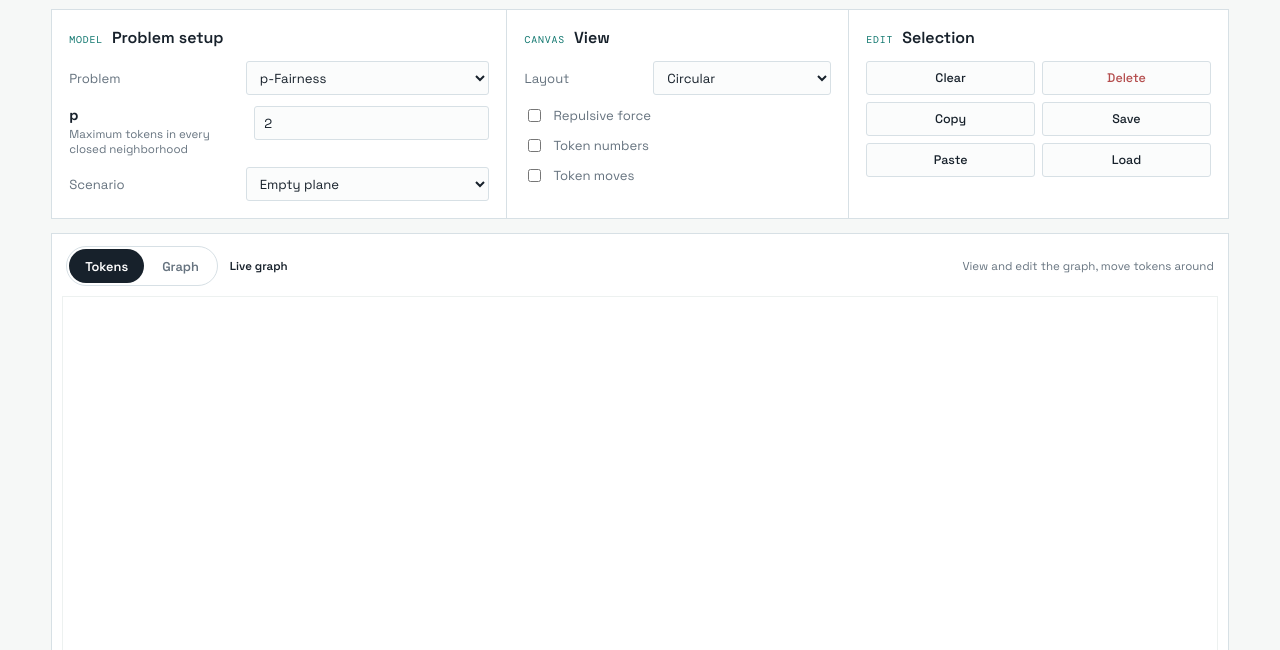
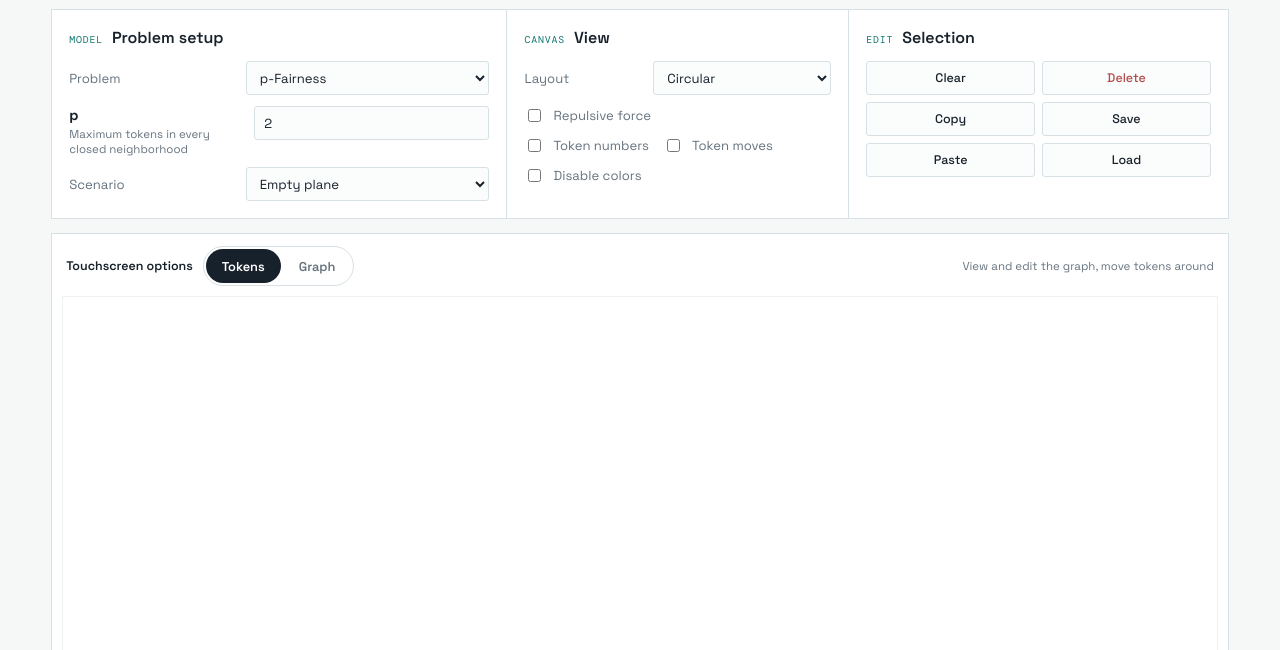
Before and after one commit to whaypr/token-reconfiguration, a website built with Vite: page index.html in a window 1280 px wide. Shown: the part 150-800 px from the top of the page. Built offline with nearby package versions, Linux system fonts and the light colour scheme.

Commit message:
Add disable color checkbox & improve UI

```diff
--- a/index.html
+++ b/index.html
@@ -36,6 +36,8 @@
                     Orange nodes can accept a new token.
                     <br>
                     Tokens on green nodes can move, tokens on red nodes cannot move.
+                    <br>
+                    Check Disable colors in the View section to hide these hints.
                 </p>
                 <p>
                     Ctrl+left-click a vertex to create a token, do it again to remove it.
@@ -117,6 +119,7 @@
                     <input type="checkbox" id="repulsionToggle">
                     <span>Repulsive force</span>
                 </label>
+                <div class="toggle-row">
                     <label class="toggle-field">
                         <input type="checkbox" id="neighborhoodCountToggle">
                         <span>Token numbers</span>
@@ -124,6 +127,11 @@
                     <label class="toggle-field">
                         <input type="checkbox" id="moveDirectionToggle">
                         <span>Token moves</span>
+                    </label>
+                </div>
+                <label class="toggle-field">
+                    <input type="checkbox" id="colorsToggle">
+                    <span>Disable colors</span>
                 </label>
             </section>
 
@@ -145,11 +153,16 @@
 
         <div class="canvas-frame">
             <div class="canvas-caption">
+                <div class="canvas-caption-controls">
+                    <div class="touchscreen-options">
+                        <span class="touchscreen-label">Touchscreen options</span>
                         <div class="mode-toggle" role="group" aria-label="Interaction mode">
                             <button type="button" id="modeTokensButton" class="mode-button active" aria-pressed="true">Tokens</button>
                             <button type="button" id="modeGraphButton" class="mode-button" aria-pressed="false">Graph</button>
                         </div>
-                <div class="canvas-caption-text"><span>Live graph</span><span>View and edit the graph, move tokens around</span></div>
+                    </div>
+                </div>
+                <div class="canvas-caption-text"><span></span><span>View and edit the graph, move tokens around</span></div>
             </div>
             <svg></svg>
         </div>
--- a/src/core.ts
+++ b/src/core.ts
@@ -155,6 +155,9 @@ export function createPFairnessApp({
 
     let interactionMode: InteractionMode = "tokens";
     let pendingEdgeSourceId: NodeId | null = null;
+    // Off = tokens graph is a puzzle: colours that hint where tokens can move
+    // or go hide behind the neutral .empty fill. Movement rules still apply.
+    let colorsEnabled = true;
 
     const zoomBehavior = d3.zoom<SVGSVGElement, unknown>()
         .scaleExtent([0.15, 3])
@@ -732,7 +735,7 @@ export function createPFairnessApp({
 
                 if (!token) {
                     classes.push("empty");
-                    if (graph.canPlaceTokenAtNode(d.id)) {
+                    if (colorsEnabled && graph.canPlaceTokenAtNode(d.id)) {
                         classes.push("placeable");
                     }
                 } else if (isTokenFrozen(token.id)) {
@@ -747,6 +750,10 @@ export function createPFairnessApp({
 
                 if (legalMoveTargets.has(d.id)) {
                     classes.push("selectable");
+                }
+
+                if (!colorsEnabled) {
+                    classes.push("colors-off");
                 }
 
                 return classes.join(" ");
@@ -1149,9 +1156,15 @@ export function createPFairnessApp({
         }
     }
 
+    function setColorsEnabled(enabled: boolean): void {
+        colorsEnabled = enabled;
+        updateNodeClasses();
+    }
+
     return {
         setStatus,
         setInteractionMode,
+        setColorsEnabled,
         setRepulsionEnabled,
         setNeighborhoodCountVisibility,
         setMoveDirectionVisibility,
--- a/src/main.ts
+++ b/src/main.ts
@@ -12,6 +12,7 @@ function bootstrap(): void {
     const repulsionToggle = document.getElementById("repulsionToggle") as HTMLInputElement;
     const neighborhoodCountToggle = document.getElementById("neighborhoodCountToggle") as HTMLInputElement;
     const moveDirectionToggle = document.getElementById("moveDirectionToggle") as HTMLInputElement;
+    const colorsToggle = document.getElementById("colorsToggle") as HTMLInputElement;
     const modeTokensButton = document.getElementById("modeTokensButton") as HTMLButtonElement;
     const modeGraphButton = document.getElementById("modeGraphButton") as HTMLButtonElement;
     const copySelectionButton = document.getElementById("copySelectionButton") as HTMLButtonElement;
@@ -22,7 +23,7 @@ function bootstrap(): void {
     const deleteSelectionButton = document.getElementById("deleteSelectionButton") as HTMLButtonElement;
     const selectionImportInput = document.getElementById("selectionImportInput") as HTMLInputElement;
 
-    if (!scenarioSelect || !problemSelect || !parameterLabel || !parameterDescription || !layoutSelect || !repulsionToggle || !neighborhoodCountToggle || !moveDirectionToggle || !modeTokensButton || !modeGraphButton || !copySelectionButton || !pasteSelectionButton || !saveSelectionButton || !importSelectionButton || !clearSelectionButton || !deleteSelectionButton || !selectionImportInput || scenarios.length === 0 || problems.length === 0) {
+    if (!scenarioSelect || !problemSelect || !parameterLabel || !parameterDescription || !layoutSelect || !repulsionToggle || !neighborhoodCountToggle || !moveDirectionToggle || !colorsToggle || !modeTokensButton || !modeGraphButton || !copySelectionButton || !pasteSelectionButton || !saveSelectionButton || !importSelectionButton || !clearSelectionButton || !deleteSelectionButton || !selectionImportInput || scenarios.length === 0 || problems.length === 0) {
         window.setTimeout(bootstrap, 0);
         return;
     }
@@ -49,6 +50,10 @@ function bootstrap(): void {
         currentApp?.setInteractionMode(mode);
     }
 
+    function applyDisableColors(disabled: boolean): void {
+        currentApp?.setColorsEnabled(!disabled);
+    }
+
     function applyControlsToApp(): void {
         if (!currentApp) {
             return;
@@ -59,6 +64,7 @@ function bootstrap(): void {
         currentApp.setNeighborhoodCountVisibility(neighborhoodCountToggle.checked);
         currentApp.setMoveDirectionVisibility(moveDirectionToggle.checked);
         currentApp.setInteractionMode(interactionMode);
+        currentApp.setColorsEnabled(!colorsToggle.checked);
     }
 
     function renderScenarioOptions(): void {
@@ -136,6 +142,10 @@ function bootstrap(): void {
         }
     });
 
+    colorsToggle.addEventListener("change", () => {
+        applyDisableColors(colorsToggle.checked);
+    });
+
     modeTokensButton.addEventListener("click", () => {
         applyInteractionMode("tokens");
     });
@@ -208,6 +218,7 @@ function bootstrap(): void {
     repulsionToggle.checked = false;
     neighborhoodCountToggle.checked = false;
     moveDirectionToggle.checked = false;
+    colorsToggle.checked = false;
     loadScenario(0);
 }
 
--- a/src/types.ts
+++ b/src/types.ts
@@ -99,6 +99,7 @@ export interface PFairnessAppConfig {
 export interface PFairnessApp {
     setStatus(message: string): void;
     setInteractionMode(mode: InteractionMode): void;
+    setColorsEnabled(enabled: boolean): void;
     setRepulsionEnabled(enabled: boolean): void;
     setNeighborhoodCountVisibility(enabled: boolean): void;
     setMoveDirectionVisibility(enabled: boolean): void;
--- a/style.css
+++ b/style.css
@@ -218,6 +218,12 @@ h1 {
     accent-color: var(--accent);
 }
 
+.toggle-row {
+    display: flex;
+    gap: 14px;
+    flex-wrap: wrap;
+}
+
 .mode-toggle {
     display: inline-flex;
     gap: 2px;
@@ -298,10 +304,30 @@ h1 {
     font-weight: 600;
 }
 
+.canvas-caption-controls {
+    display: flex;
+    align-items: center;
+    gap: 12px;
+    flex-wrap: wrap;
+}
+
+.touchscreen-options {
+    display: flex;
+    align-items: center;
+    gap: 10px;
+    flex-wrap: wrap;
+}
+
+.touchscreen-label {
+    color: var(--ink);
+    font-weight: 600;
+    font-size: 0.78rem;
+}
+
 svg {
     display: block;
     width: 100%;
-    height: clamp(900px, 72vh, 800px);
+    height: clamp(420px, 72vh, 960px);
     background: white;
     border: 1px solid #edf1f0;
     cursor: grab;
@@ -368,6 +394,14 @@ svg:active {
 
 .node.frozen {
     fill: #F44336;
+}
+
+/* Colors off (play mode): hide the mobile/frozen hints, render token slots
+   neutrally like empty ones. The .selectable/.selected strokes still apply
+   (different property, and they come later anyway). */
+.node.colors-off.mobile,
+.node.colors-off.frozen {
+    fill: #d7dce3;
 }
 
 .node.selectable {
```
Lines whose indentation alone changed are shown as unchanged.
